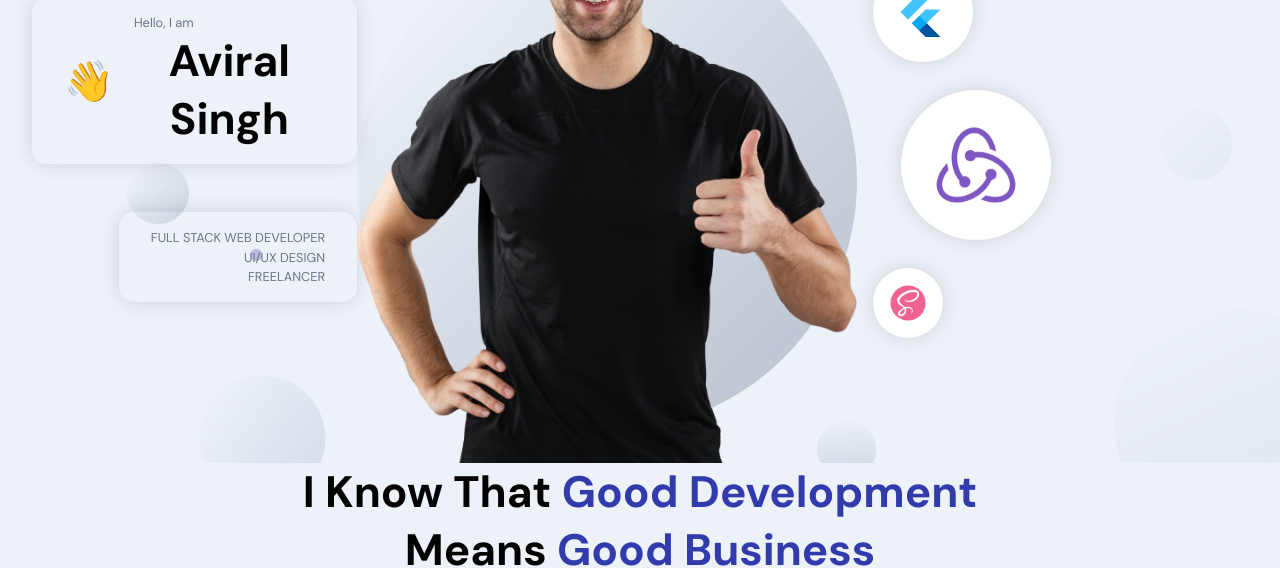
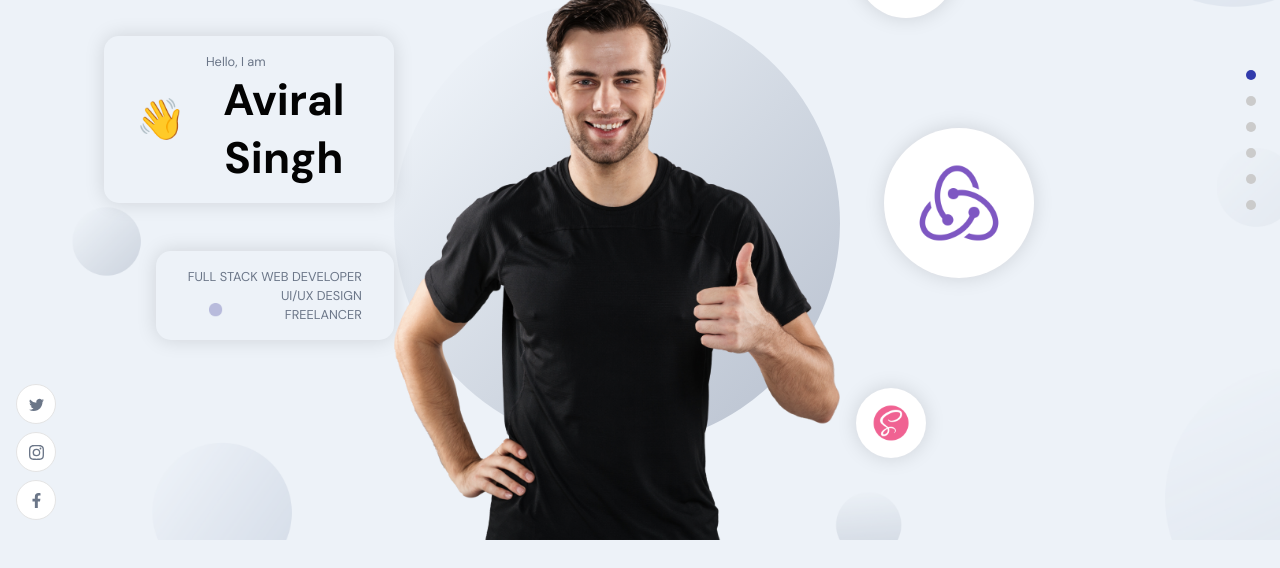
Before and after one commit to Aviral3501/PortFolioWebsite, a React (Create React App) app in the folder frontend/: page / in a window 1280 px wide. Shown: the part 260-828 px from the top of the page. Built offline with nearby package versions, Linux system fonts and the light colour scheme; no server answers.

Commit message:
App wrap done

```diff
--- /dev/null
+++ b/frontend/src/components/NavigationDots.jsx
@@ -0,0 +1,18 @@
+import React from 'react';
+
+
+const NavigationDots = ({ active }) => {
+    return (
+        <div className='app__navigation'>
+            {['home', 'about', 'work', 'skills', 'testimonials', 'contact'].map((item, index) => (
+                <a key={item+index}
+                    href={`#${item}`}
+                    className='app__navigation-dot'
+                    style={active === item ? { backgroundColor: '#313BAC' } : {}}
+                />
+            ))}
+        </div>
+    )
+}
+
+export default NavigationDots
--- /dev/null
+++ b/frontend/src/components/SocialMedia.jsx
@@ -0,0 +1,23 @@
+import React from 'react';
+import { BsTwitter , BsInstagram} from 'react-icons/bs';
+import { FaFacebookF} from 'react-icons/fa';
+
+
+const SocialMedia = () => {
+  return (
+    <div className='app__social'>
+        <div>
+            <BsTwitter/>
+        </div>
+        <div>
+            <BsInstagram/>
+        </div>
+        <div>
+            <FaFacebookF/>
+        </div>
+
+    </div>
+  )
+}
+
+export default SocialMedia
--- a/frontend/src/components/index.js
+++ b/frontend/src/components/index.js
@@ -1 +1,3 @@
 export {default as Navbar} from './Navbar/Navbar';
+export {default as NavigationDots} from './NavigationDots'
+export {default as SocialMedia} from './SocialMedia'
--- a/frontend/src/container/About/About.jsx
+++ b/frontend/src/container/About/About.jsx
@@ -1,8 +1,8 @@
 import {useState,useEffect} from 'react'
 import './About.scss'
 import {motion} from 'framer-motion'
-import {images} from '../../constants'
 import { urlFor, client } from '../../client'
+import AppWrap from '../../wrapper/AppWrap'
 
 // const abouts = [
 //   {title:'Web Development' , description:'I am a full stack web developer' , imageUrl:images.about01},
@@ -46,4 +46,4 @@
   )
 }
 
-export default About
+export default AppWrap(About , 'about');
--- a/frontend/src/container/Header/Header.jsx
+++ b/frontend/src/container/Header/Header.jsx
@@ -2,6 +2,7 @@
 import './Header.scss';
 import { motion } from 'framer-motion';
 import {images} from '../../constants';
+import AppWrap from '../../wrapper/AppWrap';
 
 const scaleVariants = {
   whileInView: {
@@ -16,7 +17,7 @@
 
 const Header = () => {
   return (
-    <div id="home"  className='app__header app__flex'>
+    <div  className='app__header app__flex'>
       <motion.div
       whileInView={{ x : [-100,0] , opacity:[0,1]}}
       transition={{duration: 1 }}  //how long transition takes
@@ -73,4 +74,4 @@
   )
 }
 
-export default Header
+export default AppWrap(Header ,'home')
--- /dev/null
+++ b/frontend/src/wrapper/AppWrap.js
@@ -0,0 +1,19 @@
+import React from 'react';
+import { NavigationDots , SocialMedia} from '../components';
+
+const AppWrap = (Component, idName , classNames) => function HOC(){
+  return (
+    <div id={idName}  className={`app__container ${classNames}`}>
+        <SocialMedia/>
+        <div className='app__wrapper app__flex' >
+            <Component/>
+            <div className='copyright'>
+                <p className='p-text'>@2024 Aviral Singh</p>
+            </div>
+        </div>
+        <NavigationDots active={idName}/>
+    </div>
+  )
+}
+
+export default AppWrap;
--- /dev/null
+++ b/frontend/src/wrapper/index.js
@@ -0,0 +1 @@
+export {default as AppWrap} from './AppWrap'
```
